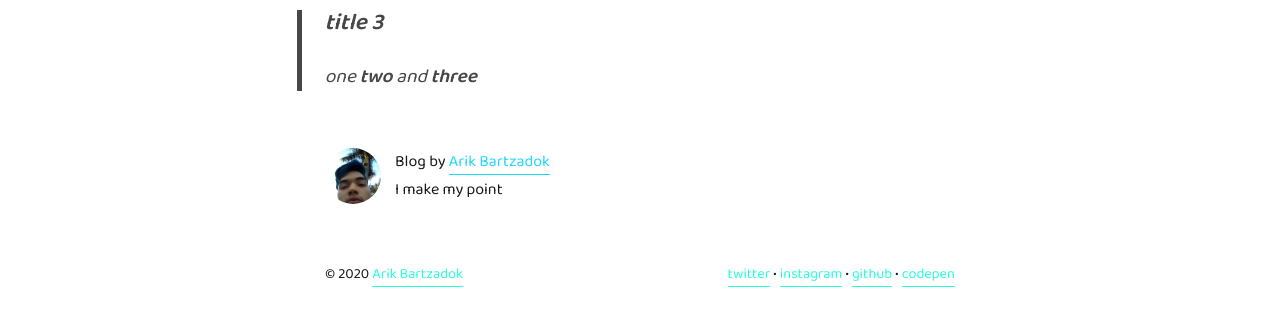
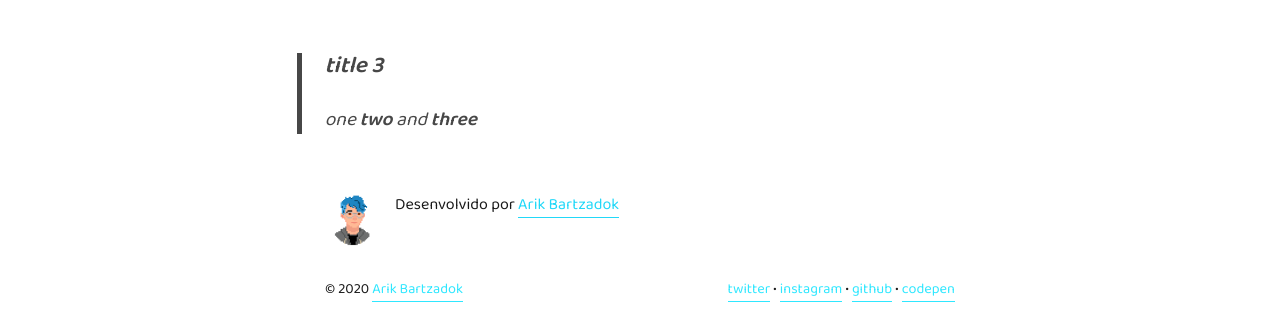
Before and after one commit to eu-diogo-ferreira/ipsis.literis, a Gatsby site: page /first-blog-post in a window 1280 px wide. Shown: the part 737-1057 px from the top of the page. Built offline with nearby package versions, Linux system fonts and the light colour scheme; Gatsby itself is replaced by a stand-in of ours; some packages are replaced by stand-ins of ours.

Commit message:
Interface modifications: fixed

```diff
--- a/gatsby-config.js
+++ b/gatsby-config.js
@@ -124,10 +124,10 @@ module.exports = {
         name: `ipsis-literis`,
         short_name: `point`,
         start_url: `/`,
-        background_color: `#ffffff`,
-        theme_color: `#8c61ff`,
+        background_color: `#282c35`,
+        theme_color: `#05c3fd`,
         display: `minimal-ui`,
-        icon: `src/assets/icon.png`,
+        icon: `src/assets/diogo_pixel.png`,
       },
     },
     `gatsby-plugin-offline`,
--- a/src/components/bio.js
+++ b/src/components/bio.js
@@ -7,7 +7,7 @@ import { rhythm } from "../utils/typography"
 const Bio = () => {
   const data = useStaticQuery(graphql`
     query {
-      placeholderImage: file(relativePath: { eq: "profile-pic.jpg" }) {
+      placeholderImage: file(relativePath: { eq: "diogo_pixel.png" }) {
         childImageSharp {
           fluid(maxWidth: 100) {
             ...GatsbyImageSharpFluid_tracedSVG
@@ -37,10 +37,10 @@ const Bio = () => {
       >
         <Img fluid={data.placeholderImage.childImageSharp.fluid} alt="Arik Bartzadok" />
       </div>
-      <p style={{ maxWidth: 180 }}>
-        Blog by <a href="https://diogodeveloper.netlify.com">Arik Bartzadok</a>
+      <p style={{ maxWidth: 300 }}>
+        Desenvolvido por <a href="https://diogodeveloper.netlify.com">Arik Bartzadok</a>
         <br />
-        I make my point
+
       </p>
     </div>
   )
--- a/src/components/seo.js
+++ b/src/components/seo.js
@@ -76,7 +76,7 @@ function SEO({ description, lang, meta, title }) {
 }
 
 SEO.defaultProps = {
-  lang: `en`,
+  lang: `pt-br`,
   meta: [],
   description: ``,
 }
--- a/src/pages/tags.js
+++ b/src/pages/tags.js
@@ -27,7 +27,7 @@ const Tags = ({ data }) => {
                 bg="#8c61ff"
                 to={`/tags/${kebabCase(tag.fieldValue)}`}
               >
-                {tag.fieldValue} ({tag.totalCount})
+                #{tag.fieldValue}: [{tag.totalCount}]
               </Link>
             </li>
           ))}
--- a/src/utils/global.scss
+++ b/src/utils/global.scss
@@ -2,6 +2,7 @@
 
 body {
   background-color: var(--bg);
+  font-family: 'Baloo 2', cursive;
   -webkit-tap-highlight-color: transparent;
 }
 
@@ -26,7 +27,7 @@ body.dark {
   --hr: hsla(0, 0%, 100%, 0.2);
   --inlineCode-bg: rgba(67, 97, 149, 0.5);
   --inlineCode-text: #e6e6e6;
-  --hover: #6179ff;
+  --hover: #05c3fd;
 }
 
 .container {
@@ -115,7 +116,8 @@ main {
 
 // Pages
 .page-title {
-  font-family: 'Baloo 2', cursive;  font-weight: 400;
+  font-family: 'Baloo 2', cursive;
+  font-weight: 400;
   font-style: normal;
   font-size: 3rem;
 }
@@ -127,6 +129,7 @@ main {
   h2 {
     margin: 0;
     a {
+      font-family: 'Baloo 2', cursive;
       background-image: linear-gradient(
         to bottom,
         transparent 65%,
@@ -144,9 +147,14 @@ main {
   small {
     color: #999;
     font-style: italic;
+    font-family: 'Baloo 2', cursive;
   }
   h3 {
     margin: 0;
+    font-family: 'Baloo 2', cursive;
+  }
+  p{
+  font-family: 'Baloo 2', cursive;
   }
 }
 
@@ -159,7 +167,7 @@ main {
     float: right;
   }
   a {
-    color: #2afdda;
+    color: #2fe7ff;
     box-shadow: 0 1px 0 0 currentColor;
     transition: box-shadow ease-out 0.2s;
     &:hover {
@@ -197,7 +205,7 @@ main {
     font-family: 'Baloo 2', cursive;
     }
   h2 {
-    font-size: 1.8rem;
+    font-size: 2rem;
     margin: 0;
     span {
       white-space: pre;
@@ -242,15 +250,23 @@ main {
   }
   span img {
     box-shadow: 0 4px 12px 0 rgba(0, 0, 0, 0.15);
+    border-radius: 18px;
+    margin-bottom: 36px;
+  }
+  img{
+  border-radius: 22px;
+  margin-bottom: 36px;
   }
 }
 
 .all-tags{
     list-style: none;
     box-shadow: none;
+    font-size: 1.2rem;
     margin: -1.75rem 0 1.2rem;
     padding: 0 2px;
     margin-right: 6px;
+    margin-bottom: 36px;
     //background-color: rgba(255, 255, 255, 0.685);
     color: #10d8fc;
     box-shadow: 0 1px 0 0 currentColor;
@@ -356,12 +372,12 @@ pre[class*="language-"] ::selection {
 }
 
 .token.punctuation {
-  color: rgb(199, 146, 234);
+  color: #05c3fd;
 }
 
 .token.selector,
 .token.doctype {
-  color: rgb(199, 146, 234);
+  color: #05c3fd;
   font-style: "italic";
 }
 
```
Lines whose indentation alone changed are shown as unchanged.
